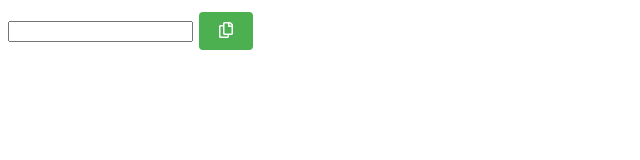
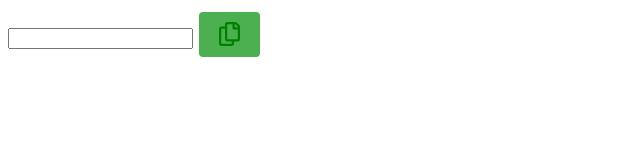
Before and after one commit to carlcarter89/button, a plain HTML site: page index.html in a window 1280 px wide. Shown: the whole page, without its empty margins (0-640 px from the left). Drawn offline with Linux system fonts and the light colour scheme.

Commit message:
Update index.html

```diff
--- a/index.html
+++ b/index.html
@@ -29,7 +29,7 @@
 <input type="text" value="" id="myInput">
 <button class="copy-button" id="copyButton" onclick="copyToClipboard()">
   <!-- Add Font Awesome copy icon -->
-  <i class="far fa-copy"></i>
+  <i class="far fa-copy" style="font-size:24px;color:green"></i>
 </button>
 
 <script>
```
